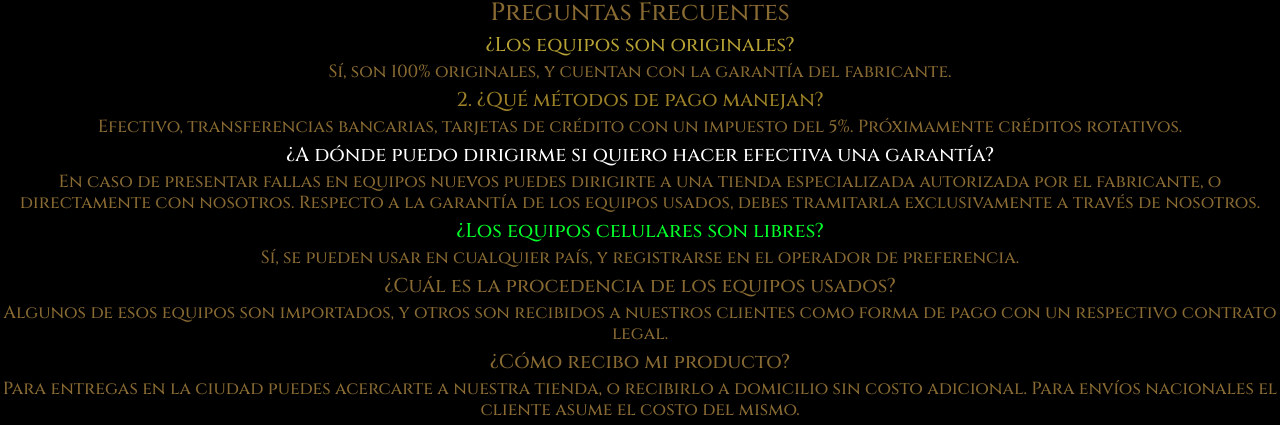
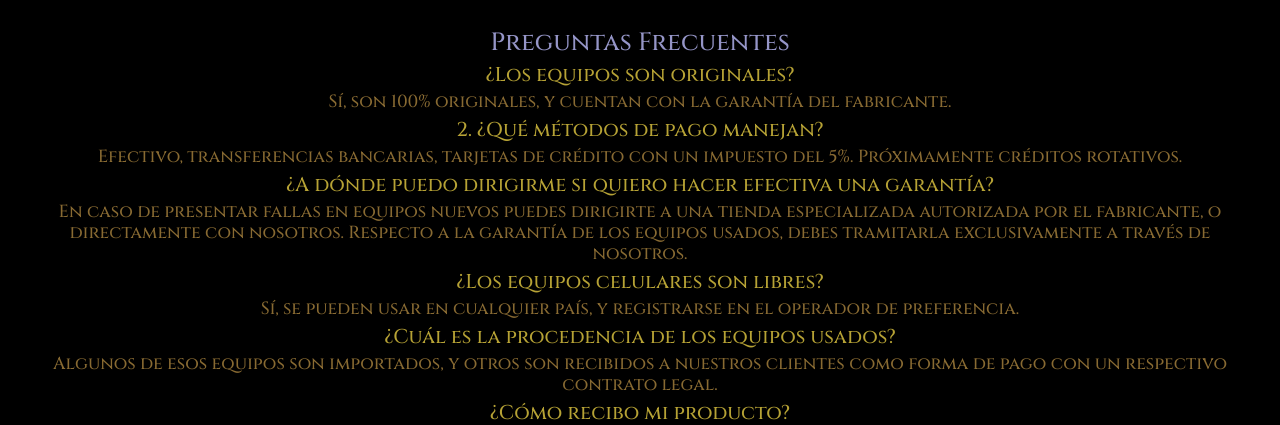
Before and after one commit to polaniatania/techkingsbog, a plain HTML site: page pages/preguntasfrecuentes.html in a window 1280 px wide. Shown: the part 174-599 px from the top of the page. Drawn offline with nearby package versions, Linux system fonts and the light colour scheme.

Commit message:
cambio colores

```diff
--- a/pages/preguntasfrecuentes.html
+++ b/pages/preguntasfrecuentes.html
@@ -50,18 +50,18 @@
     <section class="preguntas">
       <h1>Preguntas Frecuentes</h1>
       <h2 class="preguntas__uno">¿Los equipos son originales?</h2>
-      <h3>Sí, son 100% originales, y cuentan con la garantía del fabricante.</h3>
+      <h3 class="respuestas">Sí, son 100% originales, y cuentan con la garantía del fabricante.</h3>
       <h2 class="preguntas__dos">2.	¿Qué métodos de pago manejan?</h2>
-      <h3>Efectivo, transferencias bancarias, tarjetas de crédito con un impuesto del 5%. Próximamente créditos rotativos.</h3>
+      <h3 class="respuestas">Efectivo, transferencias bancarias, tarjetas de crédito con un impuesto del 5%. Próximamente créditos rotativos.</h3>
       <h2 class="preguntas__tres">¿A dónde puedo dirigirme si quiero hacer efectiva una garantía?</h2>
-      <h3>En caso de presentar fallas en equipos nuevos puedes dirigirte a una tienda especializada autorizada por el fabricante, o directamente con nosotros.
+      <h3 class="respuestas">En caso de presentar fallas en equipos nuevos puedes dirigirte a una tienda especializada autorizada por el fabricante, o directamente con nosotros.
         Respecto a la garantía de los equipos usados, debes tramitarla exclusivamente a través de nosotros.</h3>
       <h2 class="preguntas__cuatro">¿Los equipos celulares son libres?</h2>
-      <h3>Sí, se pueden usar en cualquier país, y registrarse en el operador de preferencia.</h3>
-      <h2>¿Cuál es la procedencia de los equipos usados?</h2>
-      <h3>Algunos de esos equipos son importados, y otros son recibidos a nuestros clientes como forma de pago con un respectivo contrato legal.</h3>
-      <h2>¿Cómo recibo mi producto?</h2>
-      <h3>Para entregas en la ciudad puedes acercarte a nuestra tienda, o recibirlo a domicilio sin costo adicional. Para envíos nacionales el cliente asume el costo del mismo.</h3>
+      <h3 class="respuestas">Sí, se pueden usar en cualquier país, y registrarse en el operador de preferencia.</h3>
+      <h2 class="preguntas__cinco">¿Cuál es la procedencia de los equipos usados?</h2>
+      <h3 class="respuestas">Algunos de esos equipos son importados, y otros son recibidos a nuestros clientes como forma de pago con un respectivo contrato legal.</h3>
+      <h2 class="preguntas__seis">¿Cómo recibo mi producto?</h2>
+      <h3 class="respuestas">Para entregas en la ciudad puedes acercarte a nuestra tienda, o recibirlo a domicilio sin costo adicional. Para envíos nacionales el cliente asume el costo del mismo.</h3>
     </section>
       <footer>
         <section>
--- a/scss/_nosotros.scss
+++ b/scss/_nosotros.scss
@@ -1,6 +1,8 @@
 .principal {
     font-family: "Cinzel", serif;
     text-align: center;
-    color: rgb(136, 106, 50);;
-
+    color: rgb(136, 106, 50);
+       h1 {
+           color: rgb(149, 149, 199);
+       }
 }
--- a/scss/_preguntasfrecuentes.scss
+++ b/scss/_preguntasfrecuentes.scss
@@ -1,17 +1,29 @@
 .preguntas {
-    color: rgb(136, 106, 50);
+    display: flex;
+    flex-direction: column;
+    color: rgb(149, 149, 199);
     font-family: "Cinzel", serif;
+    margin: 3rem;
     text-align: center;
 }
 .preguntas__uno {
     color: rgb(182, 162, 53);
 }
 .preguntas__dos {
-    color: rgb(156, 129, 40);
+    color: rgb(182, 162, 53);
 }
 .preguntas__tres {
-    color: white;
+    color: rgb(182, 162, 53);
 }
 .preguntas__cuatro {
-    color: rgb(0, 255, 42);
+    color: rgb(182, 162, 53);
 }
+.preguntas__cinco {
+    color: rgb(182, 162, 53);
+}
+.preguntas__seis {
+    color: rgb(182, 162, 53);
+}
+.respuestas {
+    color: rgb(136, 106, 50);
+}
```
Also changed, not shown: css/style.css, 1 other file.
